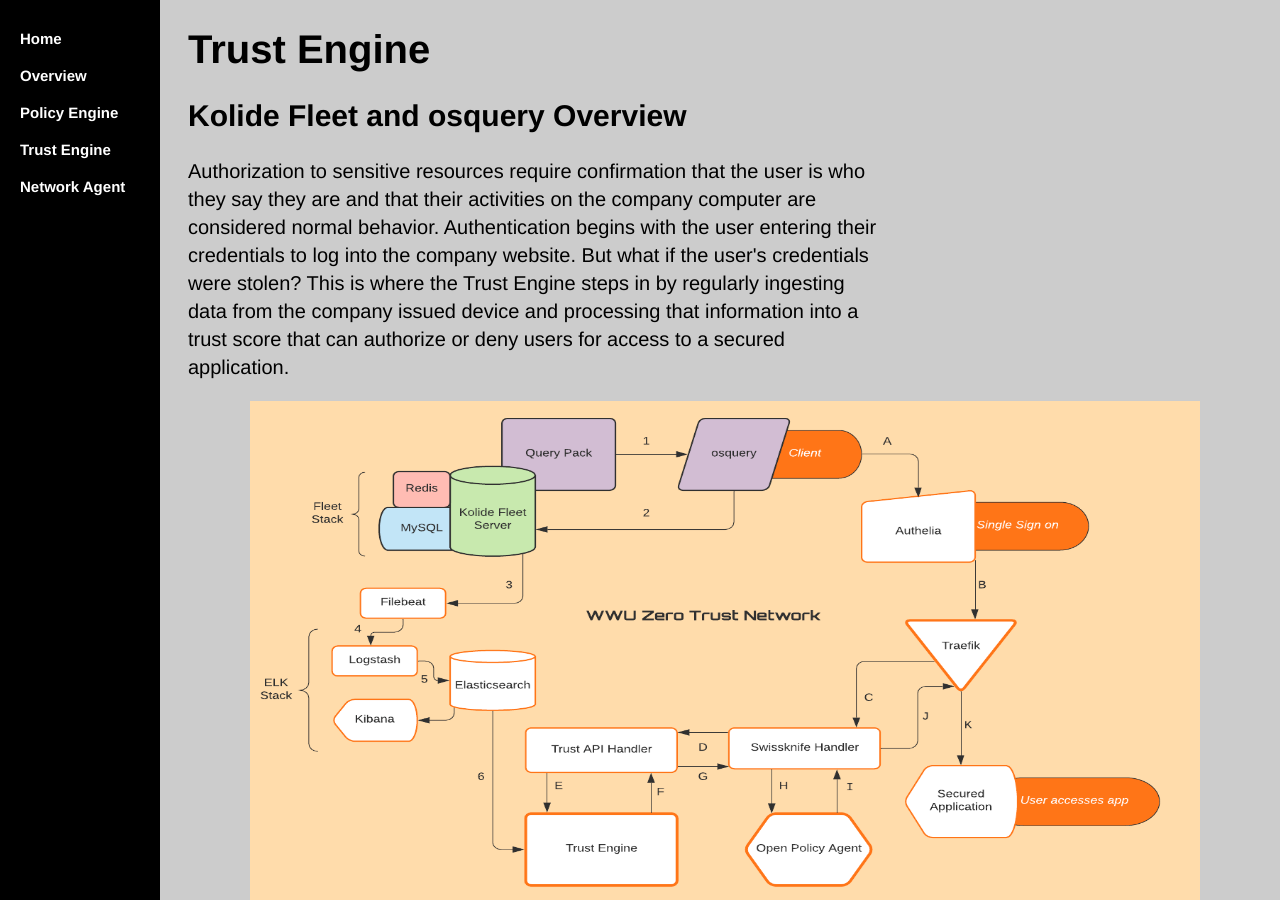
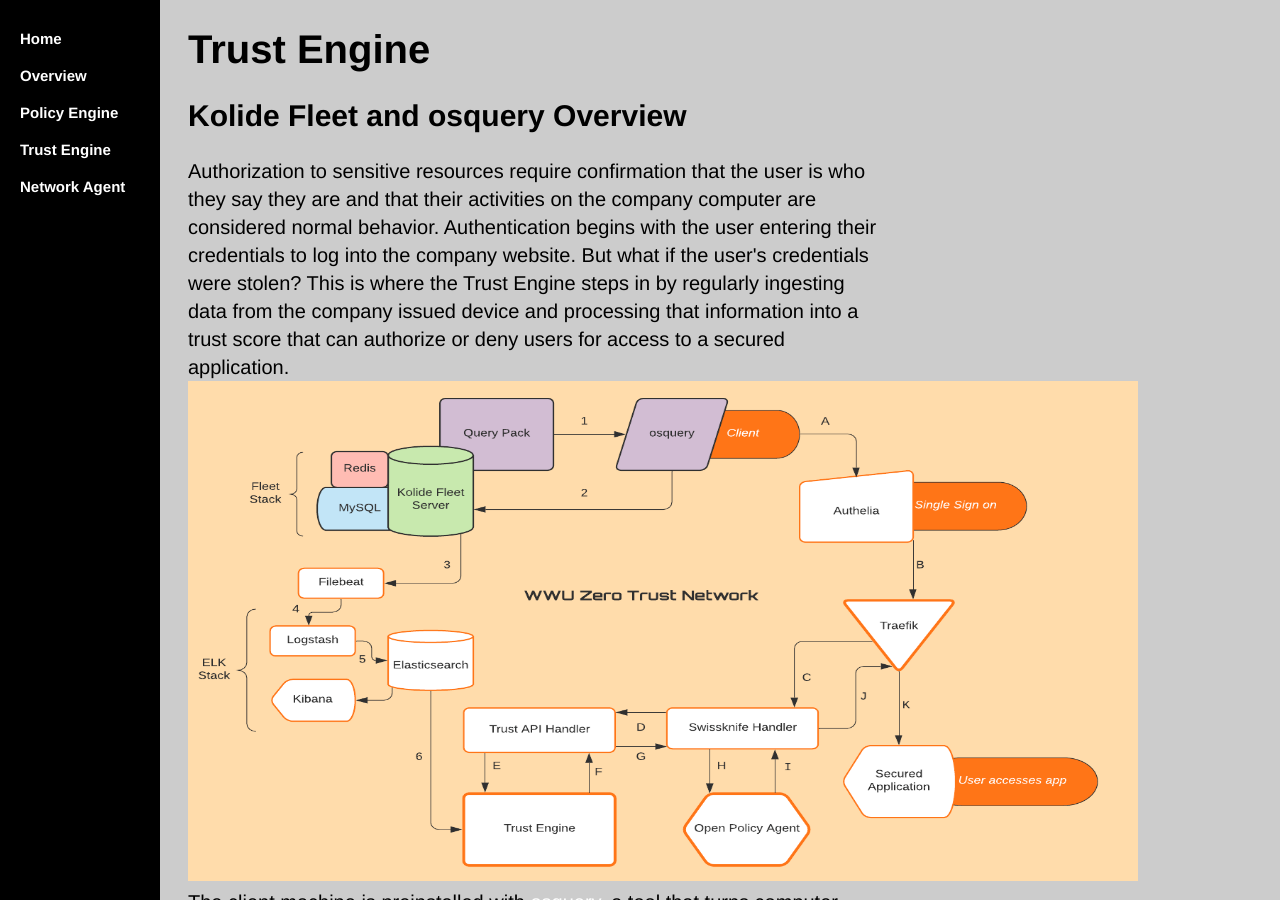
Before and after one commit to WWUZeroTrust/WWUZeroTrust.github.io, a Jekyll site: the page TrustEngine/index.html, which Jekyll copies as it is, in a window 1280 px wide and 900 px high. Built offline with Jekyll 4.4.1, drawn with Linux system fonts in a browser that asks for light colours.

Commit message:
Update index.html

```diff
--- a/TrustEngine/index.html
+++ b/TrustEngine/index.html
@@ -116,7 +116,7 @@
 
 
 	<br>
-  	<center><img src="/image/Flowchart_Kolide.png" alt="hi" class="inline" height="500" width="950"/></center>
+  	<img src="/image/Flowchart_Kolide.png" alt="hi" class="inline" height="500" width="950"/>
 	<br>
 
 	The client machine is preinstalled with <a href="https://github.com/osquery/osquery">osquery</a>, a tool that turns computer information into a relational
@@ -124,7 +124,7 @@
 		Kolide Fleet server is a tool used for managing a fleet of clients installed with osquery. Fleet can monitor if clients are
 		active, its version of osquery, and enable query packs to run on clients.
 
-  	<center><img src="/image/kolide.JPG" alt="hi" class="inline" height="500" width="750"/></center>
+  	<img src="/image/kolide.JPG" alt="hi" class="inline" height="500" width="750"/>
 
 
 	These query packs consist of one or more queries
```
